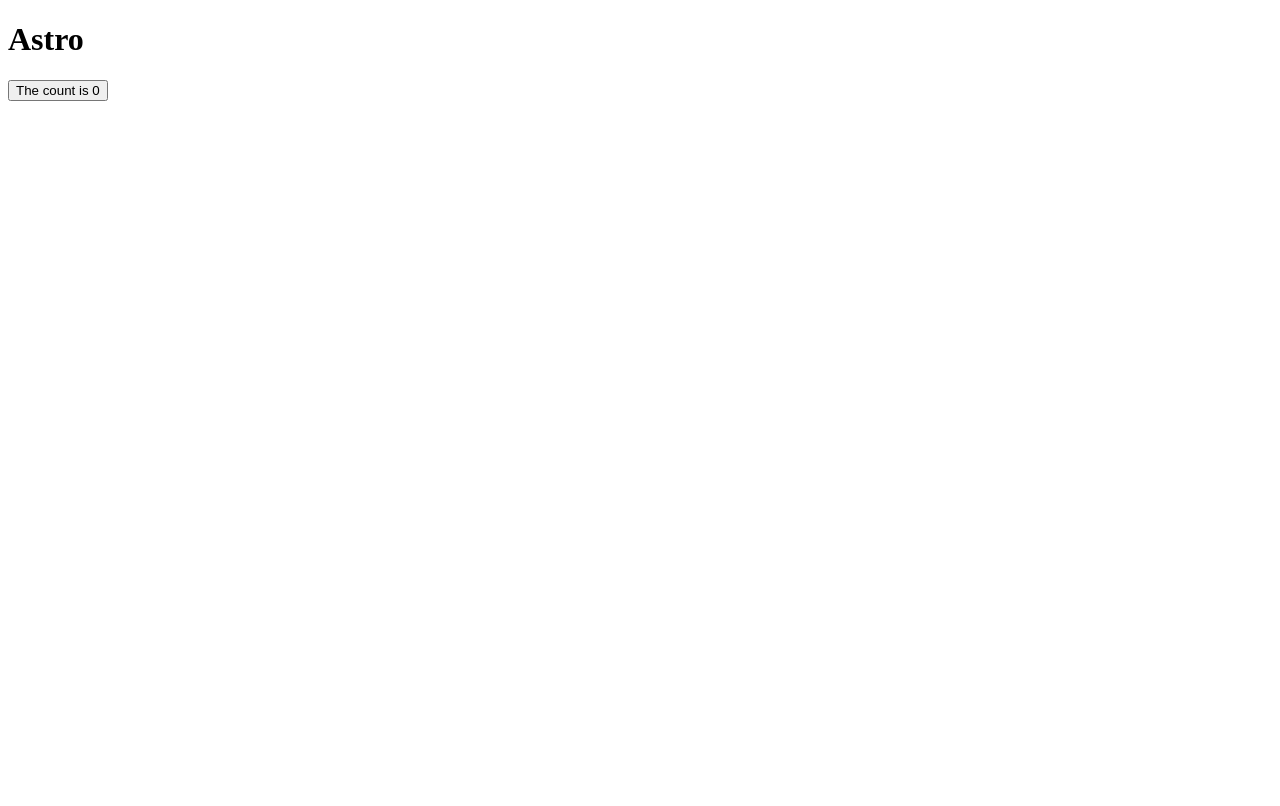
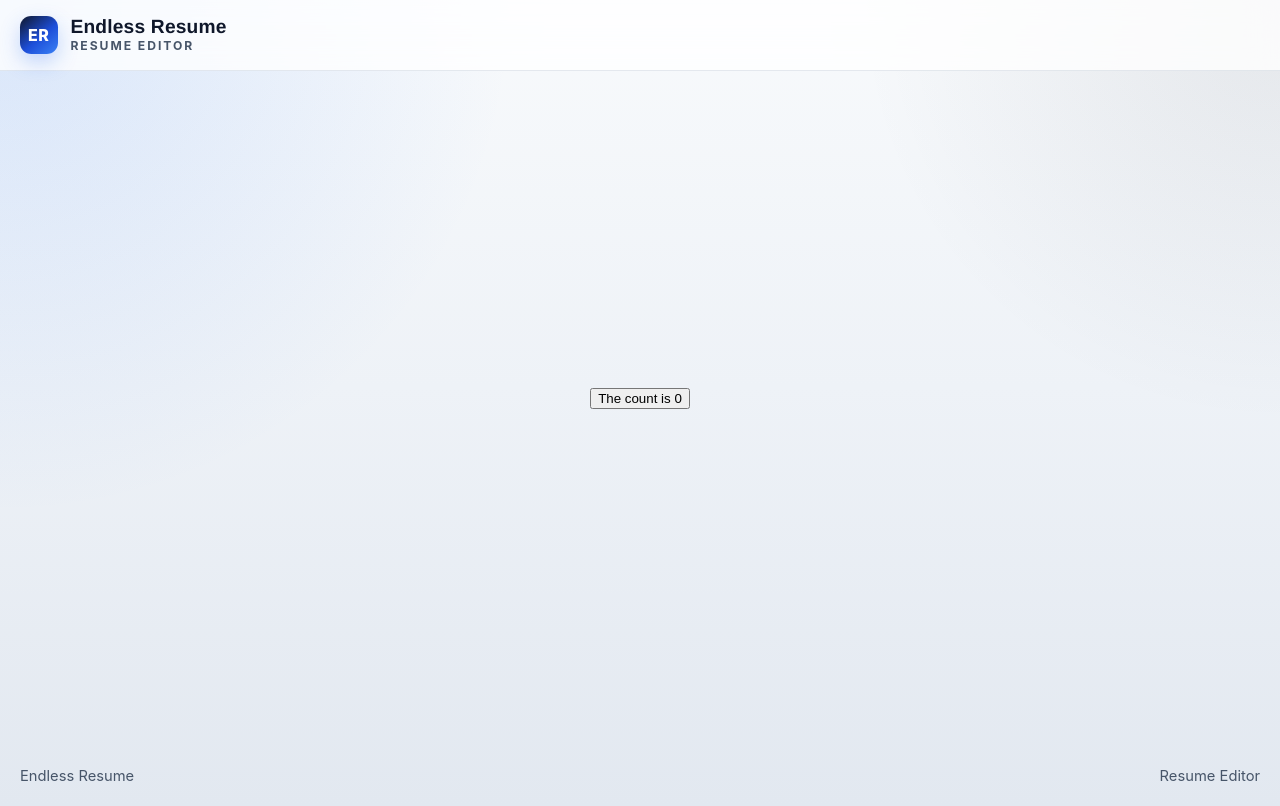
Before and after one commit to alexanderdombroski/resume-project, an Astro site in the folder packages/bakeoff3/: page / in a window 1280 px wide. Built offline with nearby package versions, Linux system fonts and the light colour scheme; Astro itself is replaced by a stand-in of ours.

Commit message:
feat: add page layout

```diff
--- /dev/null
+++ b/packages/bakeoff3/src/components/layout/Layout.astro
@@ -0,0 +1,157 @@
+---
+const { title = 'Endless Resume', subtitle = 'Resume Editor' } = Astro.props;
+---
+
+<html lang="en">
+  <head>
+    <meta charset="utf-8" />
+    <link rel="icon" type="image/svg+xml" href="/favicon.svg" />
+    <link rel="icon" href="/favicon.ico" />
+    <meta name="viewport" content="width=device-width, initial-scale=1" />
+    <meta name="generator" content={Astro.generator} />
+    <title>{title}</title>
+  </head>
+  <body>
+    <div class="app-shell">
+      <header class="site-header">
+        <div class="header-inner">
+          <div class="brand" aria-label="Endless Resume">
+            <span class="brand-mark" aria-hidden="true">ER</span>
+            <div class="brand-copy">
+              <p class="brand-name">Endless Resume</p>
+              <p class="brand-tagline">{subtitle}</p>
+            </div>
+          </div>
+        </div>
+      </header>
+
+      <main class="site-main">
+        <slot />
+      </main>
+
+      <footer class="site-footer">
+        <p>Endless Resume</p>
+        <p>{subtitle}</p>
+      </footer>
+    </div>
+  </body>
+</html>
+
+<style>
+  :global(body) {
+    margin: 0;
+    font-family: 'Inter', 'Avenir Next', 'Segoe UI', sans-serif;
+    background:
+      radial-gradient(circle at top left, rgb(59 130 246 / 0.16), transparent 34%),
+      radial-gradient(circle at top right, rgb(15 23 42 / 0.08), transparent 28%),
+      linear-gradient(180deg, #f8fafc 0%, #eef2f7 48%, #e2e8f0 100%);
+    color: #0f172a;
+  }
+
+  :global(*) {
+    box-sizing: border-box;
+  }
+
+  .app-shell {
+    min-height: 100vh;
+    display: grid;
+    grid-template-rows: auto 1fr auto;
+  }
+
+  .site-header {
+    position: sticky;
+    top: 0;
+    z-index: 10;
+    border-bottom: 1px solid rgb(148 163 184 / 0.24);
+    background: rgb(255 255 255 / 0.78);
+    backdrop-filter: blur(14px);
+  }
+
+  .header-inner,
+  .site-main,
+  .site-footer {
+    width: min(1240px, calc(100% - 2rem));
+    margin-inline: auto;
+  }
+
+  .header-inner {
+    display: flex;
+    align-items: center;
+    gap: 1rem;
+    padding: 1rem 0;
+  }
+
+  .brand {
+    display: flex;
+    align-items: center;
+    gap: 0.8rem;
+  }
+
+  .brand-mark {
+    width: 2.35rem;
+    height: 2.35rem;
+    border-radius: 0.7rem;
+    display: grid;
+    place-items: center;
+    font-weight: 800;
+    letter-spacing: 0.04em;
+    color: #ffffff;
+    background: linear-gradient(140deg, #0f172a 0%, #1d4ed8 55%, #3b82f6 100%);
+    box-shadow: 0 8px 20px rgb(37 99 235 / 0.26);
+  }
+
+  .brand-copy {
+    display: flex;
+    flex-direction: column;
+    gap: 0.12rem;
+  }
+
+  .brand-name {
+    margin: 0;
+    font-size: 1.2rem;
+    line-height: 1;
+    font-weight: 800;
+    letter-spacing: 0.01em;
+    font-family: 'Avenir Next Condensed', 'Franklin Gothic Medium', 'Arial Narrow', sans-serif;
+  }
+
+  .brand-tagline {
+    margin: 0;
+    font-size: 0.76rem;
+    letter-spacing: 0.16em;
+    text-transform: uppercase;
+    color: #475569;
+    font-weight: 700;
+  }
+
+  .site-main {
+    padding: 0 0 1.5rem;
+  }
+
+  .site-footer {
+    display: flex;
+    justify-content: space-between;
+    gap: 1rem;
+    padding: 1rem 0 1.35rem;
+    color: #475569;
+    font-size: 0.92rem;
+  }
+
+  .site-footer p {
+    margin: 0;
+  }
+
+  @media (max-width: 680px) {
+    .header-inner,
+    .site-footer {
+      flex-direction: column;
+      align-items: flex-start;
+    }
+
+    .header-inner,
+    .site-main,
+    .site-footer {
+      width: min(1240px, calc(100% - 1rem));
+    }
+  }
+</style>
--- a/packages/bakeoff3/src/pages/index.astro
+++ b/packages/bakeoff3/src/pages/index.astro
@@ -1,18 +1,19 @@
 ---
+import Layout from '../components/layout/Layout.astro';
 import Counter from '../components/counter.tsx';
 ---
 
-<html lang="en">
-  <head>
-    <meta charset="utf-8" />
-    <link rel="icon" type="image/svg+xml" href="/favicon.svg" />
-    <link rel="icon" href="/favicon.ico" />
-    <meta name="viewport" content="width=device-width" />
-    <meta name="generator" content={Astro.generator} />
-    <title>Astro</title>
-  </head>
-  <body>
-    <h1>Astro</h1>
+<Layout title="Endless Resume" subtitle="Resume Editor">
+  <main class="landing">
     <Counter client:load />
-  </body>
-</html>
+  </main>
+</Layout>
+
+<style>
+  .landing {
+    display: grid;
+    place-items: center;
+    min-height: calc(100vh - 9rem);
+    padding: 2rem 0;
+  }
+</style>
```
